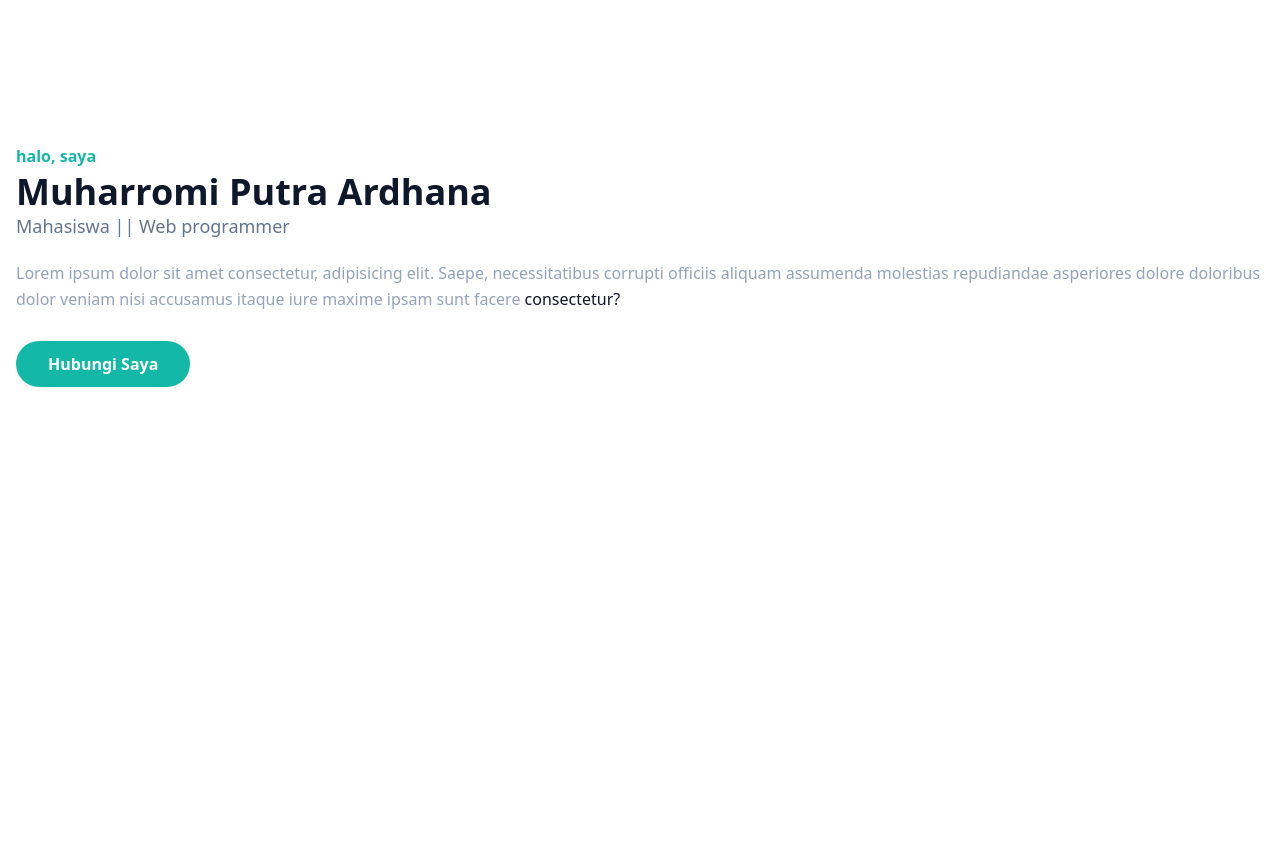
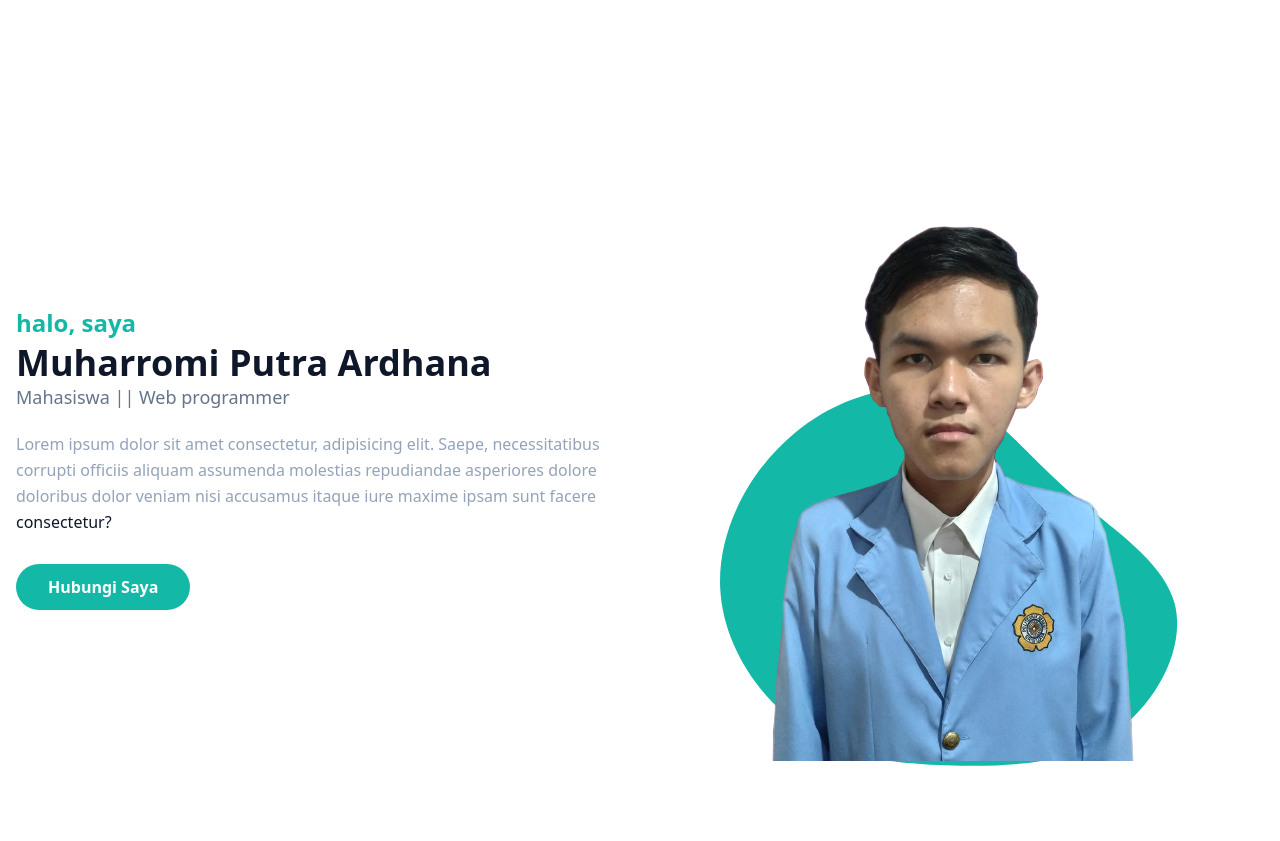
Before and after one commit to muharromi42/portofolio-tailwind, a website: page index.html in a window 1280 px wide. Before the commit the page ends 800 px from the top, so only its background shows below. Drawn offline with Linux system fonts and the light colour scheme.

Commit message:
menambahkan gambar

```diff
--- a/index.html
+++ b/index.html
@@ -12,16 +12,21 @@
     <section id="home" class="pt-36">
         <div class="container">
             <div class="flex flex-wrap">
-                <div class="w-full self-center px-4">
-                    <h1 class="text-base font-semibold text-primary">halo, saya<span class="block font-bold text-dark text-4xl mt-1">Muharromi Putra Ardhana</span></h1>
+                <div class="w-full self-center px-4 lg:w-1/2">
+                    <h1 class="text-base font-semibold text-primary md:text-xl lg:text-2xl">halo, saya<span class="block font-bold text-dark text-4xl mt-1">Muharromi Putra Ardhana</span></h1>
                     <h2 class="font-medium text-slate-500 text-lg mb-5">Mahasiswa || Web programmer</h2>
                     <p class="font-medium text-slate-400 mb-10 leading-relaxed">Lorem ipsum dolor sit amet consectetur, adipisicing elit. Saepe, necessitatibus corrupti officiis aliquam assumenda molestias repudiandae asperiores dolore doloribus dolor veniam nisi accusamus itaque iure maxime ipsam sunt facere <span class="text-dark">consectetur?</span></p>
 
                     <a href="#" class="text-base font-semibold text-white bg-primary py-3 px-8 rounded-full hover:shadow-lg hover:opacity-80 transition duration-300 ease-in-out">Hubungi Saya</a>
                 </div>
-                <div class="w-full self-end px-4">
-                    <div class="mt-10">
-                        <img src="" alt="">
+                <div class="w-full self-end px-4 lg:w-1/2">
+                    <div class="relative mt-10">
+                        <img src="dist/img/fotoRomi.png" alt="Muharromi Putra Ardhana" class="max-w-full mx-auto"/>
+                        <span class="absolute -bottom-20 -z-10 left-1/2 -translate-x-1/2">
+                              <svg width="500" height="500" viewBox="0 0 200 200" xmlns="http://www.w3.org/2000/svg">
+                                <path fill="#14b8a6" d="M38.7,-37C54.2,-23.2,73.6,-11.6,78,4.4C82.3,20.4,71.7,40.7,56.2,51.6C40.7,62.4,20.4,63.8,0.3,63.5C-19.8,63.3,-39.6,61.4,-56.2,50.5C-72.8,39.6,-86.2,19.8,-87.2,-1C-88.2,-21.8,-76.8,-43.6,-60.2,-57.4C-43.6,-71.2,-21.8,-76.9,-5.1,-71.8C11.6,-66.8,23.2,-50.8,38.7,-37Z" transform="translate(100 100) scale(1.1)" />
+                              </svg>
+                        </span>
                     </div>
                 </div>
             </div>
```
Also changed, not shown: dist/img/fotoRomi.png (added), dist/output.css.
